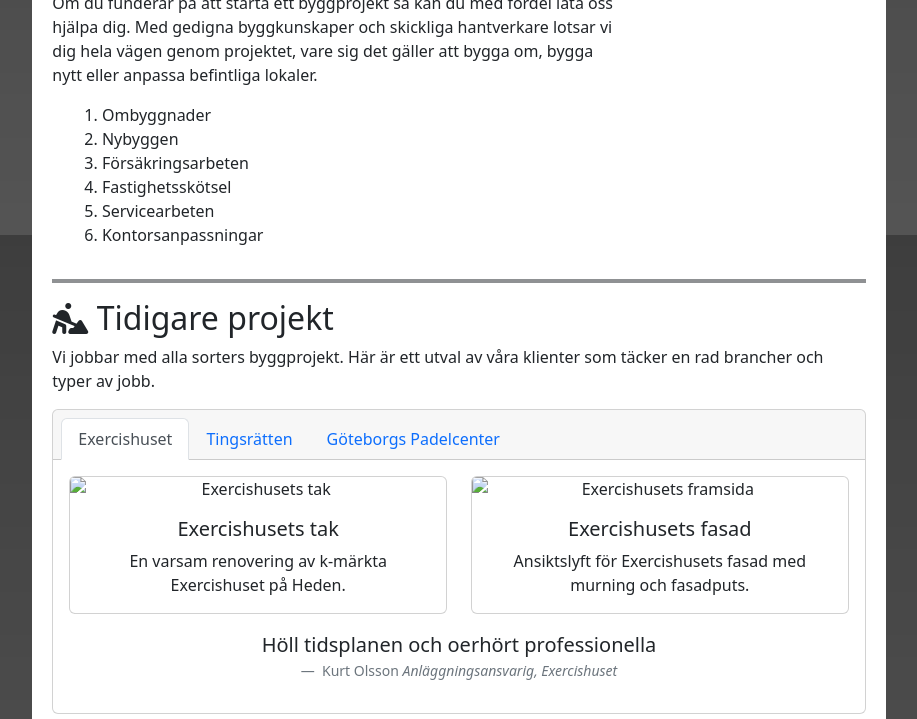
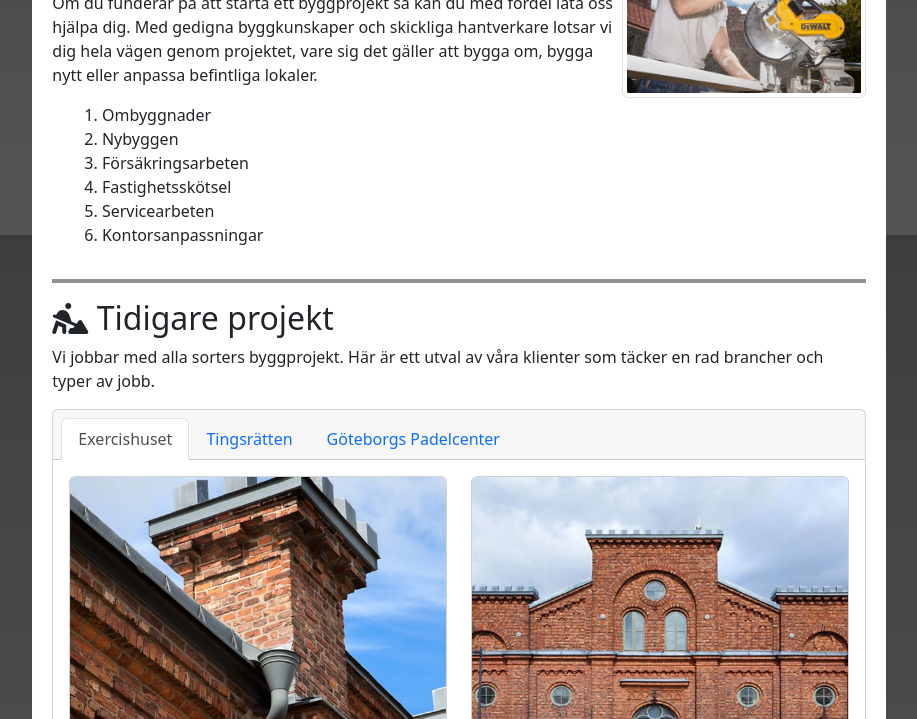
Before and after one commit to lysmac/Wasa-bygg, a plain HTML site: page index.html in a window 1280 px wide. Shown: the part 565-1284 px from the top of the page, without its empty margins (181-1098 px from the left). Drawn offline with nearby package versions, Linux system fonts and the light colour scheme; the site is published under a folder, as on GitHub Pages, so addresses that start at the root find nothing; some icons are missing.

Commit message:
Update index.html

```diff
--- a/index.html
+++ b/index.html
@@ -7,7 +7,7 @@
     <title>Wasa bygg AB</title>
 
     <!-- Favicon -->
-    <link rel="shortcut icon" href="/img/favicon.ico" type="image/x-icon" />
+    <link rel="shortcut icon" href="img/favicon.ico" type="image/x-icon" />
 
     <!-- boostrap css -->
     <link
@@ -171,7 +171,7 @@
                         <div class="row g-0">
                           <div class="col-md-4">
                             <img
-                              src="../img/cirkelsag.jpeg"
+                              src="img/cirkelsag.jpeg"
                               class="img-fluid rounded-start"
                               alt="Man med cirkelsåg"
                             />
@@ -198,7 +198,7 @@
                       </div>
                       <div class="bildcirkelsag">
                         <img
-                          src="/img/cirkelsag.jpeg"
+                          src="img/cirkelsag.jpeg"
                           class="img-thumbnail"
                           alt="Man med cirkelsåg"
                         />
@@ -245,7 +245,7 @@
                         <div class="col">
                           <div class="card">
                             <img
-                              src="/img/referenser/exercishuset1.jpg"
+                              src="img/referenser/exercishuset1.jpg"
                               class="card-img-top"
                               alt="Exercishusets tak"
                             />
@@ -261,7 +261,7 @@
                         <div class="col">
                           <div class="card">
                             <img
-                              src="/img/referenser/exercishuset2.jpg"
+                              src="img/referenser/exercishuset2.jpg"
                               class="card-img-top"
                               alt="Exercishusets framsida"
                             />
```
